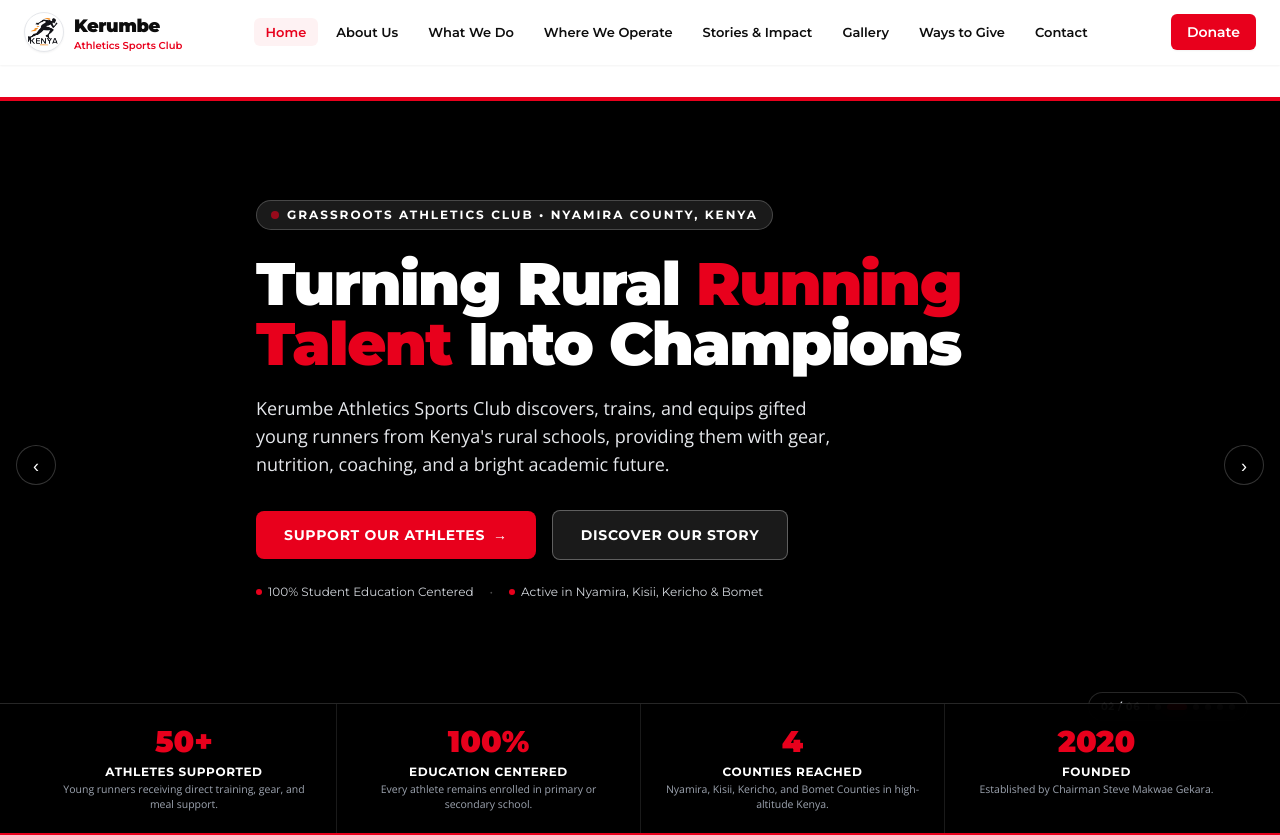
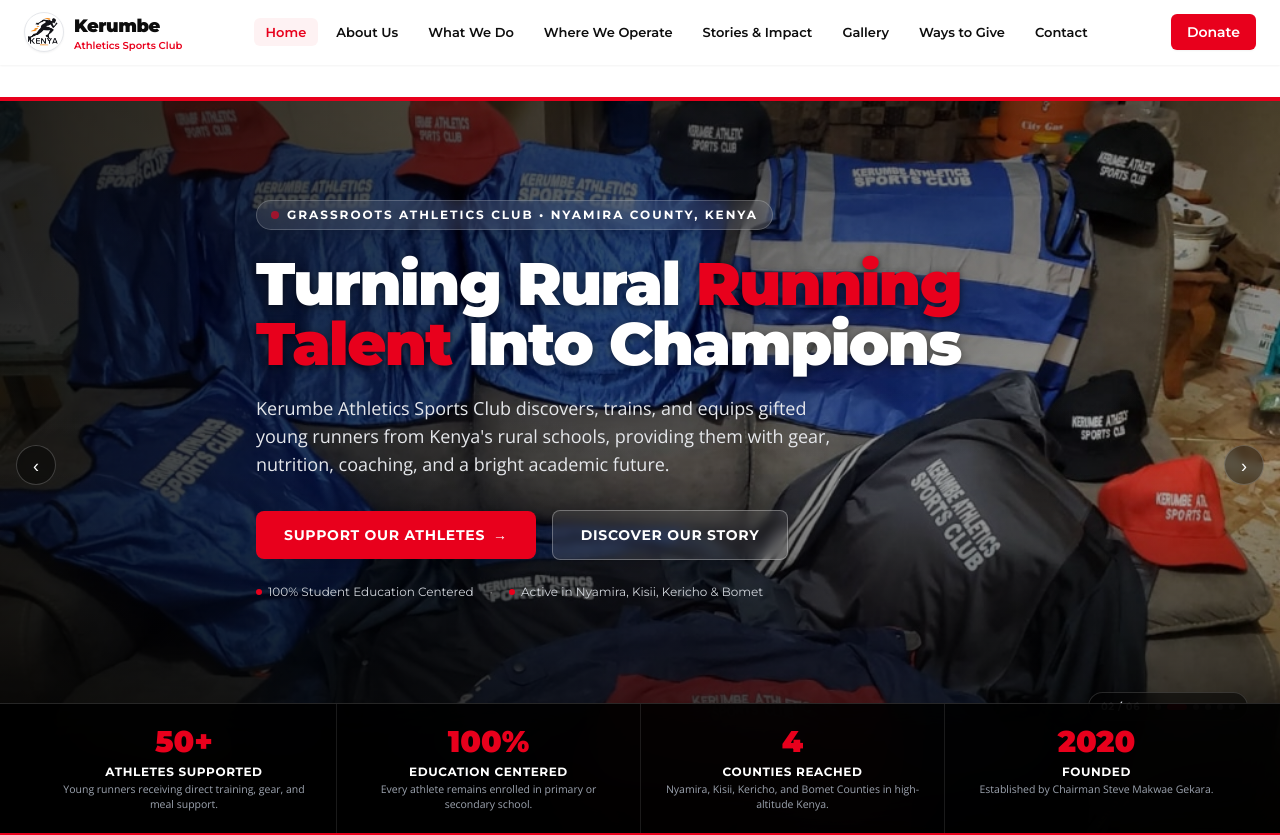
Before and after one commit to Mobisafrankline/Kerumbeathletics, a Next.js app: page / in a window 1280 px wide. Shown: the top 835 px of the page. Built offline with nearby package versions, Linux system fonts and the light colour scheme.

Commit message:
fix: render hero background images with Next.js Image component and balanced contrast overlays

```diff
--- a/src/app/globals.css
+++ b/src/app/globals.css
@@ -65,19 +65,6 @@
     transform: translateY(0);
   }
 
-  .hero-slide {
-    position: absolute;
-    inset: 0;
-    background-size: cover;
-    background-position: center;
-    opacity: 0;
-    transition: opacity 1.4s ease;
-  }
-
-  .hero-slide.active {
-    opacity: 1;
-  }
-
   .gallery-overlay {
     position: absolute;
     inset: 0;
--- a/src/components/Hero.tsx
+++ b/src/components/Hero.tsx
@@ -1,6 +1,7 @@
 "use client";
 
 import { useState, useEffect, useCallback } from "react";
+import Image from "next/image";
 import Link from "next/link";
 import { HERO_SLIDES, HERO_STATS } from "@/data/siteData";
 
@@ -24,22 +25,29 @@ export default function Hero() {
 
   return (
     <section className="relative min-h-[100svh] lg:h-[calc(100vh-4rem)] lg:min-h-[660px] lg:max-h-[900px] flex flex-col justify-between overflow-hidden bg-black">
-      {/* Background Slides with smooth fade & Ken Burns effect */}
+      {/* Background Slides with Next.js Image component */}
       {HERO_SLIDES.map((src, i) => (
         <div
           key={src}
-          className={`hero-slide transition-all duration-1000 ${
-            i === current ? "opacity-100 scale-100" : "opacity-0 scale-105 pointer-events-none"
+          className={`absolute inset-0 transition-opacity duration-1000 ease-in-out ${
+            i === current ? "opacity-100 z-0" : "opacity-0 -z-10 pointer-events-none"
           }`}
-          style={{
-            backgroundImage: `url(${src})`,
-          }}
-        />
+        >
+          <Image
+            src={src}
+            alt="Kerumbe Athletics runners in action"
+            fill
+            priority={i === 0}
+            sizes="100vw"
+            quality={90}
+            className="object-cover object-center"
+          />
+        </div>
       ))}
 
-      {/* Dynamic Gradients for cinematic readability */}
-      <div className="absolute inset-0 bg-gradient-to-r from-black/95 via-black/75 to-black/35 pointer-events-none" />
-      <div className="absolute inset-0 bg-gradient-to-t from-black/85 via-transparent to-black/40 pointer-events-none" />
+      {/* Dynamic Gradients for cinematic readability while letting the photos shine */}
+      <div className="absolute inset-0 bg-gradient-to-r from-black/80 via-black/50 to-black/20 z-[1] pointer-events-none" />
+      <div className="absolute inset-0 bg-gradient-to-t from-black/80 via-transparent to-black/25 z-[1] pointer-events-none" />
 
       {/* Red accent line at the top */}
       <div className="absolute top-0 left-0 right-0 h-1 bg-red z-20 pointer-events-none" />
```
